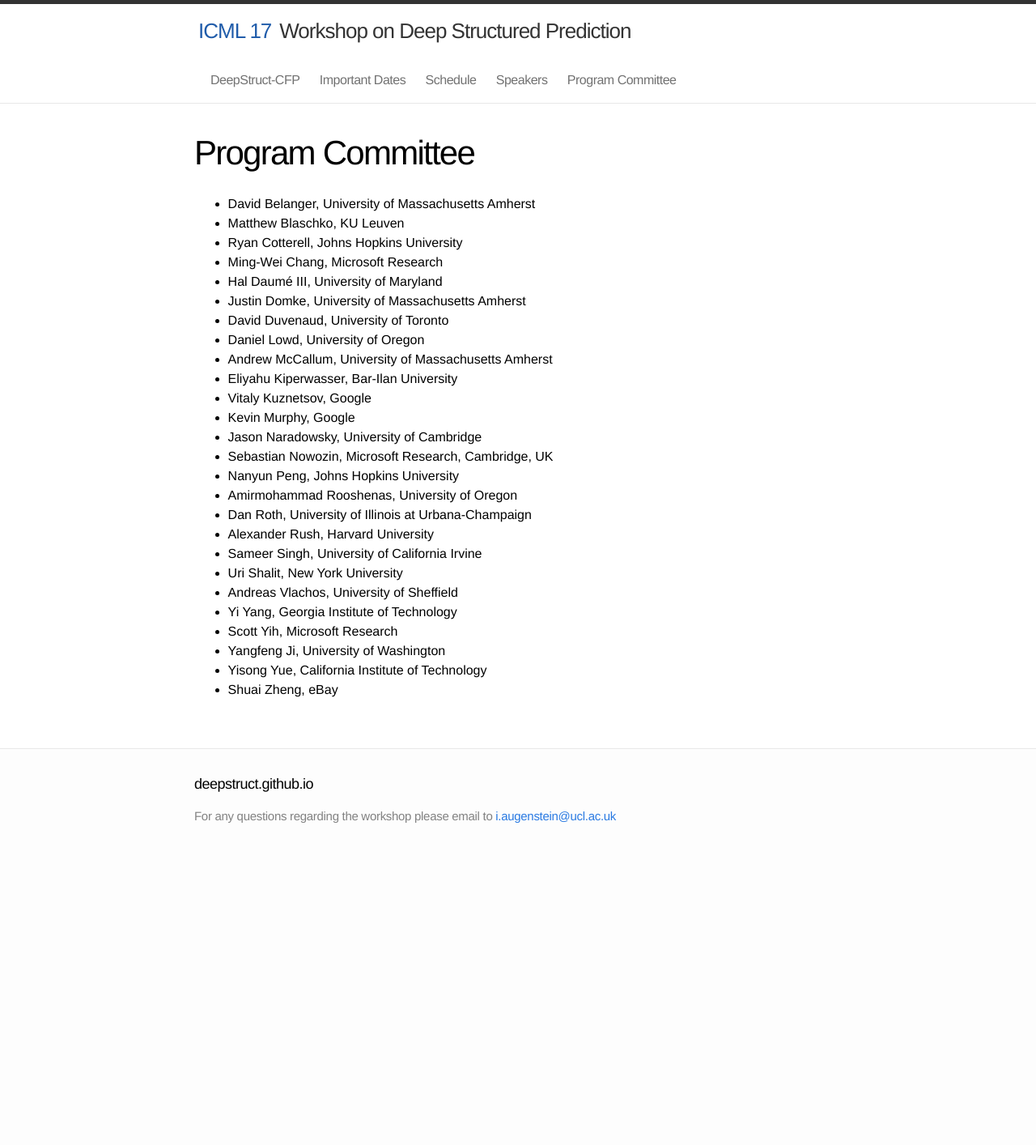
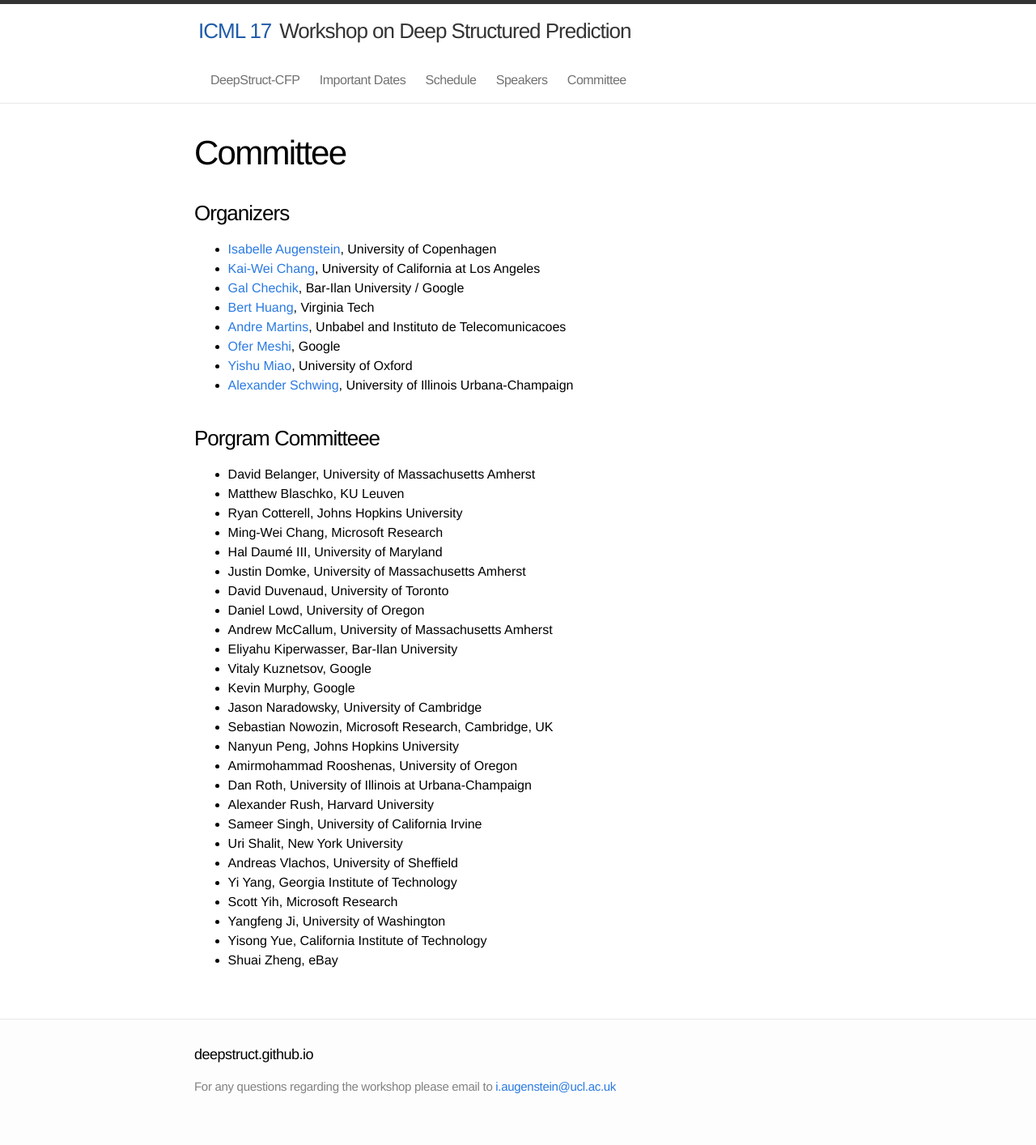
Before and after one commit to deepstruct/deepstruct.github.io, a Jekyll site: the page built from ICML17/7_pc.md, in a window 1280 px wide. Shown: the whole page at 81% size. Built offline with Jekyll 4.4.1, drawn with Linux system fonts in a browser that asks for light colours; before the commit the page ends 1080 px from its top, so only the background shows below that.

Commit message:
Update 7_pc.md

```diff
--- a/ICML17/7_pc.md
+++ b/ICML17/7_pc.md
@@ -1,9 +1,25 @@
 ---
 layout: page17
-title: Program Committee
+title: Committee
 permalink: /ICML17/pc/
 name: 7
 ---
+
+### Organizers
+* [Isabelle Augenstein](http://isabelleaugenstein.github.io), University of Copenhagen
+* [Kai-Wei Chang](http://kwchang.net), University of California at Los Angeles
+* [Gal Chechik](http://chechiklab.biu.ac.il/~gal/), Bar-Ilan University / Google
+* [Bert Huang](berthuang.com), Virginia Tech
+* [Andre Martins](https://www.cs.cmu.edu/~afm/Home.html), Unbabel and Instituto de Telecomunicacoes
+* [Ofer Meshi](https://sites.google.com/site/ofermeshi/), Google
+* [Yishu Miao](https://www.cs.ox.ac.uk/people/yishu.miao/), University of Oxford
+* [Alexander Schwing](http://www.alexander-schwing.de/), University of Illinois Urbana-Champaign
+
+
+
+
+### Porgram Committeee
+
 * David Belanger, University of Massachusetts Amherst
 * Matthew Blaschko, KU Leuven
 * Ryan Cotterell, Johns Hopkins University
```
